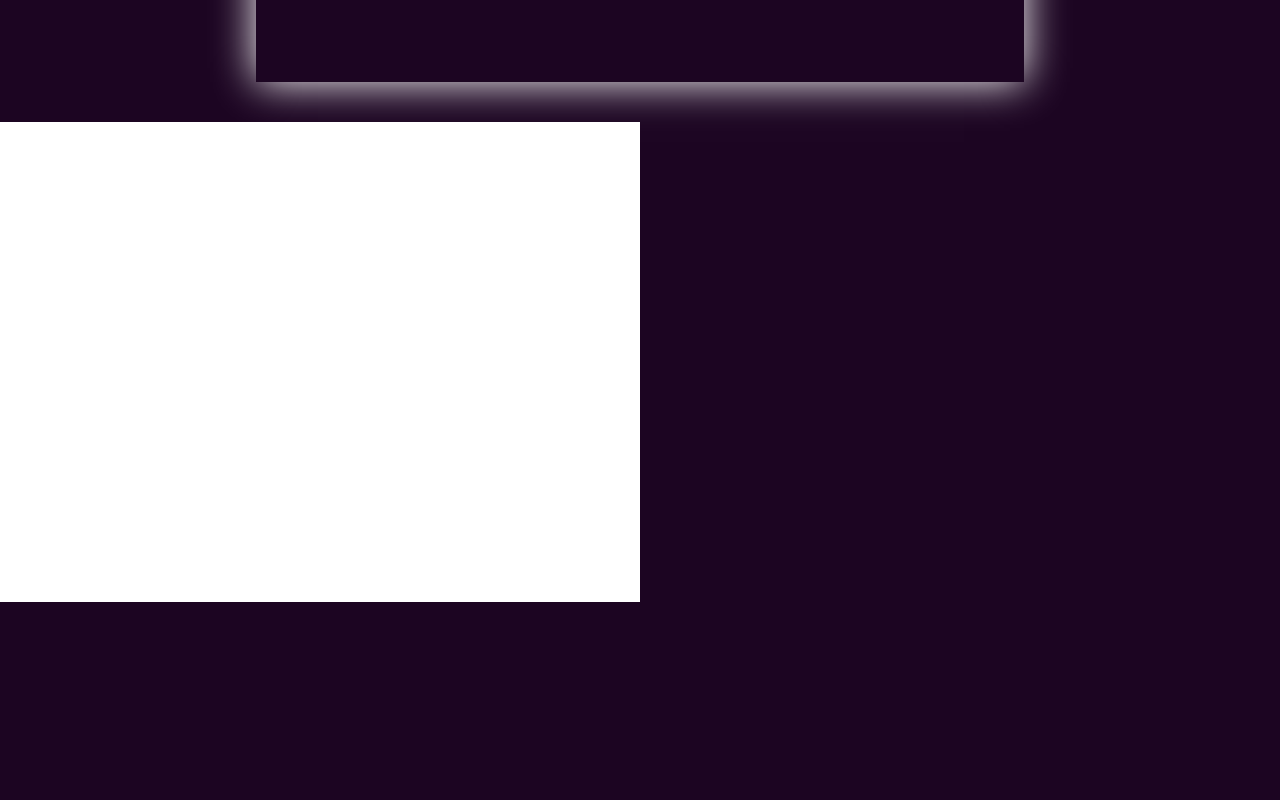
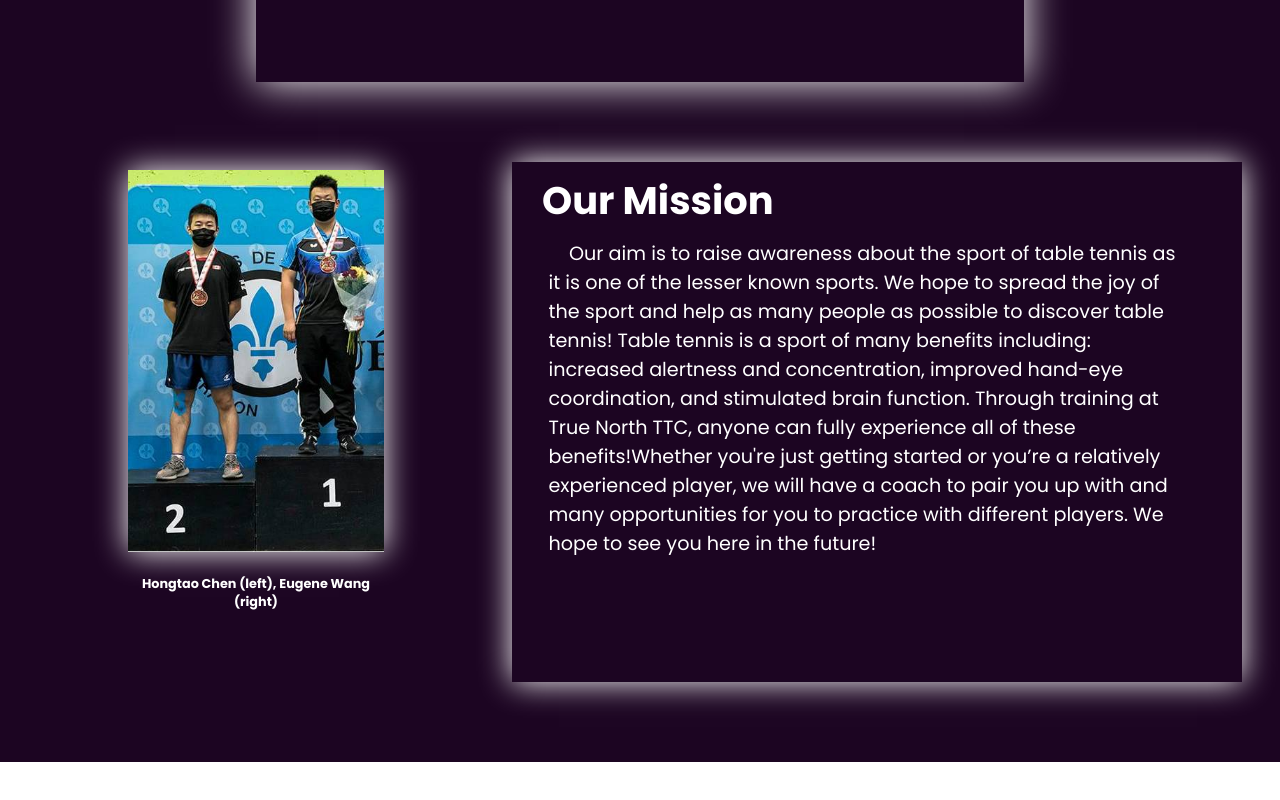
Before and after one commit to Eircc/True-North-TTC-Website, a plain HTML site: page about.html in a window 1280 px wide. Shown: the part 678-1478 px from the top of the page. After the commit the page ends 1440 px from the top, so only its background shows below. Drawn offline with Linux system fonts and the light colour scheme.

Commit message:
finished about page

```diff
--- a/about.css
+++ b/about.css
@@ -100,15 +100,55 @@ header ul li a.active {
     padding-left: 7%;
 }
 
+.founderspic {
+    width: 20%;
+    position: absolute;
+    left: 10%;
+}
+
+.founderspic img {
+    width: 100%;
+    height: auto;
+    position: relative;
+    top: 6vh;
+    box-shadow: 0 0 30px #fff;
+}
+
+.foundersnames {
+    position: absolute;
+    text-align: center;
+    color: #fff;
+    padding-top: 8vh;
+}
+
+.foundersnames h3 {
+    font-size: 1vw;
+}
+
 .ourmission {
     width: 100%;
-    height: 100vh;
+    height: 80vh;
+    padding-left: 40%;
+    padding-top: 5vh;
     background-color: #1c0522;
 }
 
 .missiondescription {
-    width: 50%;
-    height: 60vh;
-    background-color: #fff;
+    width: 95%;
+    height: 65vh;
+    background-color: #1c0522;
+    box-shadow: 0 0 30px #fff;
+}
 
+.missiondescription h2 {
+    color: #fff;
+    font-size: 3vw;
+    padding: 10px 30px;
 }
+
+.missiondescription p {
+    color: #fff;
+    font-size: 1.5vw;
+    padding-left: 5%;
+    padding-right: 7%;
+}
--- a/about.html
+++ b/about.html
@@ -34,9 +34,23 @@
                 Ontario, we have over 50 members. Join us today!</p>
         </div>
     </div>
+    <div class="founderspic">
+        <img src="images/founders.png" alt="">
+        <div class="foundersnames">
+            <h3>Hongtao Chen (left), Eugene Wang (right)</h3>
+        </div>
+    </div>
     <div class="ourmission">
         <div class="missiondescription">
-
+            <h2>Our Mission</h2>
+            <p> &nbsp;&nbsp;&nbsp;&nbsp;Our aim is to raise awareness about the sport of table tennis as it is one of
+                the lesser known sports. We
+                hope to spread the joy of the sport and help as many people as possible to discover table tennis! Table
+                tennis is a sport of many benefits including: increased alertness and concentration, improved hand-eye
+                coordination, and stimulated brain function. Through training at True North TTC, anyone can fully
+                experience all of these benefits!Whether you're just getting started or you’re a relatively experienced
+                player, we will have a coach to pair you up with and many opportunities for you to practice with
+                different players. We hope to see you here in the future!</p>
         </div>
     </div>
 </body>
```
Also changed, not shown: images/founders.png (added), images/racket 2.jpg.
